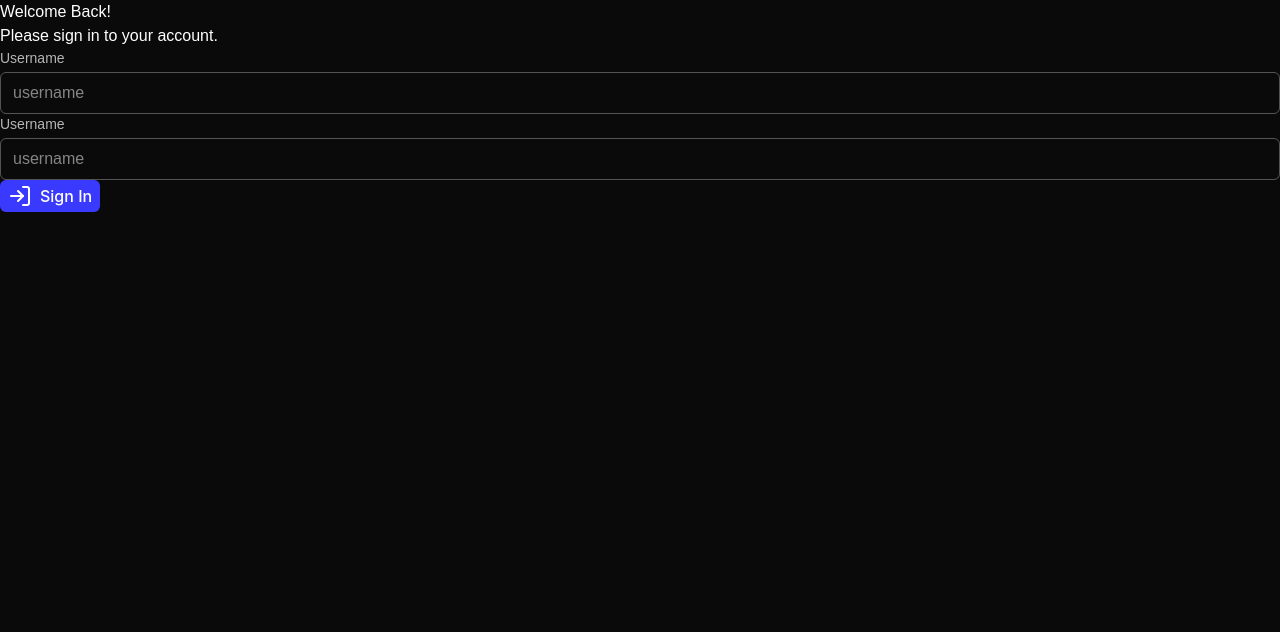
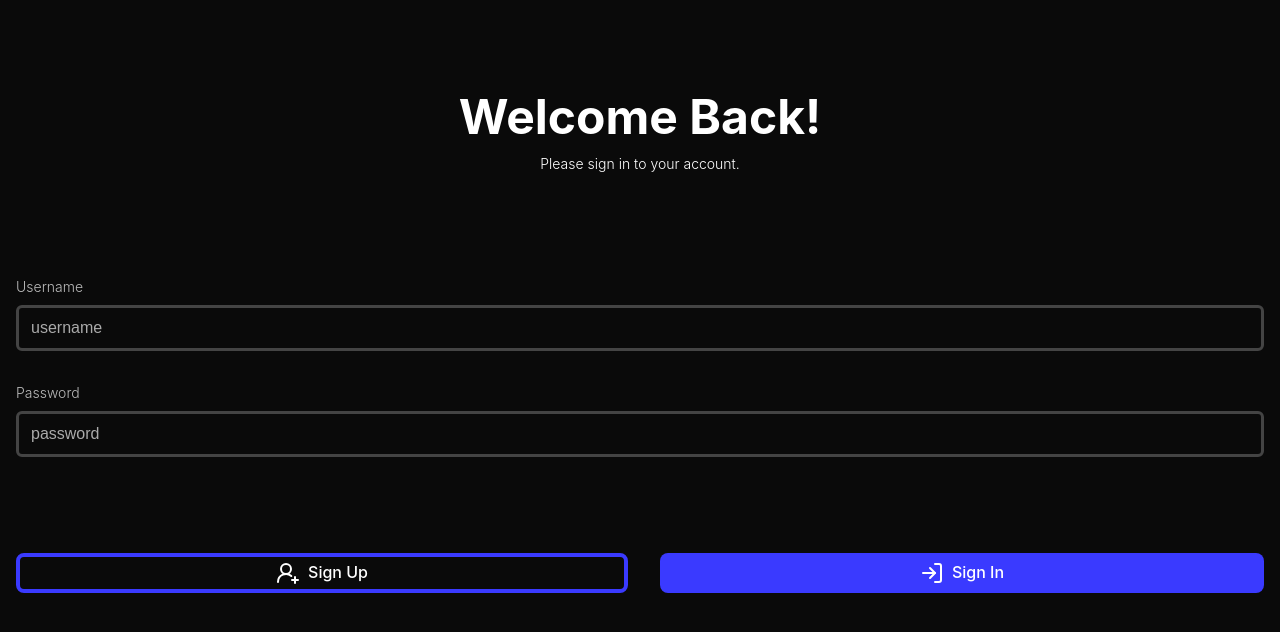
Before and after one commit to LahiruDilhara/webchat-frontend, a Next.js app in the folder webchat-web/: page /auth1/signin in a window 1280 px wide. Shown: the top 632 px of the page. Built offline with nearby package versions, Linux system fonts and the light colour scheme.

Commit message:
created the sign in and sing up view

```diff
--- a/webchat-web/src/app/auth1/layout.tsx
+++ b/webchat-web/src/app/auth1/layout.tsx
@@ -1,5 +1,5 @@
 export default function AuthLayout({ children }: { children: React.ReactNode }) {
-    return <div className="text-on-background min-h-screen">
+    return <div className="text-on-background min-h-screen h-screen">
         {children}
     </div>;
 }
--- a/webchat-web/src/app/auth1/signin/page.tsx
+++ b/webchat-web/src/app/auth1/signin/page.tsx
@@ -1,17 +1,28 @@
 "use client";
-import IconLabelButton from "@/components/primitive/IconLabelButton";
+import IconButton from "@/components/primitive/IconButtonButton";
+import IconLabelButton from "@/components/primitive/IconButtonButton";
+import IconOutlinedButton from "@/components/primitive/IconOutlinedButton";
 import LabelInput from "@/components/primitive/LabelInput";
-import { LogIn } from "lucide-react";
+import { LogIn, UserRoundPlus } from "lucide-react";
 
 
 export default function SignInPage() {
-    return <>
-        <div>Welcome Back!</div>
-        <div>Please sign in to your account.</div>
-        <form onSubmit={e => { e.preventDefault(); }}>
-            <LabelInput label="Username" placeholder="username" value="" onChange={() => { }}></LabelInput>
-            <LabelInput label="Username" placeholder="username" value="" onChange={() => { }}></LabelInput>
-            <IconLabelButton icon={<LogIn></LogIn>} label="Sign In" onClick={() => { }}></IconLabelButton>
-        </form>
-    </>;
+    return (
+        <div className="flex flex-col px-md gap-md h-full min-h-0 items-center justify-center">
+            <div className="w-full flex-1 flex flex-col items-center justify-center gap-sm">
+                <div className="text-h1">Welcome Back!</div>
+                <div className="text-caption">Please sign in to your account.</div>
+            </div>
+            <form className="flex-2 w-full flex flex-col gap-4xl" onSubmit={e => { e.preventDefault(); }}>
+                <div className="flex flex-col gap-xl">
+                    <LabelInput label="Username" placeholder="username" value="" onChange={() => { }} inputType="text"></LabelInput>
+                    <LabelInput label="Password" placeholder="password" value="" onChange={() => { }} inputType="password"></LabelInput>
+                </div>
+                <div className="flex flex-row w-full justify-between gap-xl">
+                    <IconOutlinedButton icon={<UserRoundPlus />} label="Sign Up" onClick={() => { }} className="flex-1 text-nowrap"></IconOutlinedButton>
+                    <IconButton icon={<LogIn />} label="Sign In" onClick={() => { }} className="flex-1 text-nowrap"></IconButton>
+                </div>
+            </form>
+        </div>
+    );
 }
--- a/webchat-web/src/app/auth1/signup/page.tsx
+++ b/webchat-web/src/app/auth1/signup/page.tsx
@@ -1,3 +1,26 @@
+"use client";
+import IconButton from "@/components/primitive/IconButtonButton";
+import IconOutlinedButton from "@/components/primitive/IconOutlinedButton";
+import LabelInput from "@/components/primitive/LabelInput";
+import { LogIn, UserRoundPlus } from "lucide-react";
+
 export default function SignUpPage() {
-    return <div>Sign Up Page</div>;
+    return (
+        <div className="flex flex-col px-md gap-md h-full min-h-0 items-center justify-center">
+            <div className="w-full flex-1 flex flex-col items-center justify-center gap-sm">
+                <div className="text-h1">Let's Get Started</div>
+                <div className="text-caption">Please sign up for a new account.</div>
+            </div>
+            <form className="flex-2 w-full flex flex-col gap-4xl" onSubmit={e => { e.preventDefault(); }}>
+                <div className="flex flex-col gap-xl">
+                    <LabelInput label="Username" placeholder="username" value="" onChange={() => { }} inputType="text"></LabelInput>
+                    <LabelInput label="Password" placeholder="password" value="" onChange={() => { }} inputType="password"></LabelInput>
+                </div>
+                <div className="flex flex-row w-full justify-between gap-xl">
+                    <IconOutlinedButton icon={<LogIn/>} label="Sign In" onClick={() => { }} className="flex-1 text-nowrap"></IconOutlinedButton>
+                    <IconButton icon={<UserRoundPlus/>} label="Sign Up" onClick={() => { }} className="flex-1 text-nowrap"></IconButton>
+                </div>
+            </form>
+        </div>
+    );
 }
--- a/webchat-web/src/app/globals.css
+++ b/webchat-web/src/app/globals.css
@@ -19,9 +19,12 @@
   --color-message-hover: #3a3a3a;
   --color-sidebar: #121212;
   --color-on-sidebar: #bfbfbf;
+
   --color-input-bg: #222222;
   --color-input-border: #444444;
+  --color-input-label: #bbbbbb;
   --color-input-placeholder: #888888;
+
   --color-link: #4e4efc;
   --color-link-hover: #6a6afc;
   --color-header: #1a1a1a;
@@ -88,6 +91,17 @@
   --padding-2xl: 3rem; /* 48px */
   --padding-3xl: 4rem; /* 64px */
   --padding-4xl: 6rem; /* 96px */
+
+  /* Margin */
+  --margin-xs: 0.25rem; /* 4px */
+  --margin-sm: 0.5rem; /* 8px */
+  --margin-md: 1rem; /* 16px */
+  --margin-lg: 1.5rem; /* 24px */
+  --margin-xl: 2rem; /* 32px */
+  --margin-2xl: 3rem; /* 48px */
+  --margin-3xl: 4rem; /* 64px */
+  --margin-4xl: 6rem; /* 96px */
+  --margin-8xl: 12rem; /* 192px */
 
   /* Border Radius */
   --rounded-xs: 0.25rem; /* 4px */
@@ -161,6 +175,7 @@
     --color-input-bg: #222222;
     --color-input-border: #444444;
     --color-input-placeholder: #aaaaaa;
+    --color-input-label: #bbbbbb;
 
     --color-header: #1a1a1a;
     --color-on-header: #ffffff;
@@ -196,6 +211,7 @@
     --color-input-bg: #ffffff;
     --color-input-border: #cccccc;
     --color-input-placeholder: #666666;
+    --color-input-label: #444444;
 
     --color-header: #f1f1f1;
     --color-on-header: #111111;
--- a/webchat-web/src/components/primitive/IconLabelButton.tsx
+++ b/webchat-web/src/components/primitive/IconButtonButton.tsx
@@ -7,9 +7,9 @@ type Props = {
     iconPosition?: 'left' | 'right';
     className?: string;
 }
-const IconLabelButton = ({ icon, label, onClick, iconPosition = 'left', className }: Props) => {
+const IconButton = ({ icon, label, onClick, iconPosition = 'left', className }: Props) => {
     return (
-        <button onClick={onClick} className={`flex min-h-0 min-w-0 items-center gap-sm bg-primary px-sm py-xs rounded-md hover:brightness-75 cursor-pointer ${className}`}>
+        <button onClick={onClick} className={`flex justify-center min-h-0 min-w-0 items-center gap-sm bg-primary px-sm py-xs rounded-lg hover:brightness-75 cursor-pointer ${className}`}>
             {iconPosition === 'left' && icon}
             <h1 className="text-button">{label}</h1>
             {iconPosition === 'right' && icon}
@@ -17,4 +17,4 @@ const IconLabelButton = ({ icon, label, onClick, iconPosition = 'left', classNam
     );
 }
 
-export default IconLabelButton;
+export default IconButton;
--- /dev/null
+++ b/webchat-web/src/components/primitive/IconOutlinedButton.tsx
@@ -0,0 +1,19 @@
+type Props = {
+    icon: React.ReactNode;
+    label: string;
+    onClick: () => void;
+    iconPosition?: 'left' | 'right';
+    className?: string;
+}
+
+const IconOutlinedButton = ({ icon, label, onClick, iconPosition = 'left', className }: Props) => {
+    return (
+        <button onClick={onClick} className={`flex min-h-0 min-w-0 items-center gap-sm px-sm py-xs rounded-lg hover:brightness-75 cursor-pointer border-4 border-primary justify-center ${className}`}>
+            {iconPosition === 'left' && icon}
+            <h1 className="text-button">{label}</h1>
+            {iconPosition === 'right' && icon}
+        </button>
+    );
+}
+
+export default IconOutlinedButton;
--- a/webchat-web/src/components/primitive/LabelInput.tsx
+++ b/webchat-web/src/components/primitive/LabelInput.tsx
@@ -3,18 +3,20 @@ type LabelInputProps = {
     placeholder?: string;
     value?: string;
     onChange?: (e: React.ChangeEvent<HTMLInputElement>) => void;
+    className?: string;
+    inputType?: string;
 }
 
-const LabelInput = ({ label, placeholder, value, onChange }: LabelInputProps) => {
+const LabelInput = ({ label, placeholder, value, onChange, className, inputType }: LabelInputProps) => {
     return (
-        <div className="flex flex-col gap-1">
-            <label htmlFor="input" className="text-sm font-medium text-on-background/70">
+        <div className={`flex flex-col gap-sm ${className}`}>
+            <label htmlFor="input" className="text-caption text-input-label">
                 {label}
             </label>
             <input
                 id="input"
-                type="text"
-                className="px-3 py-2 border border-on-background/30 rounded-md focus:outline-none focus:ring-2 focus:ring-primary focus:border-transparent"
+                type={inputType}
+                className="px-3 py-2 border-3 border-input-border rounded-md focus:outline-none focus:border-3 focus:border-primary placeholder:text-input-placeholder"
                 placeholder={placeholder}
                 value={value}
                 onChange={onChange}
```
